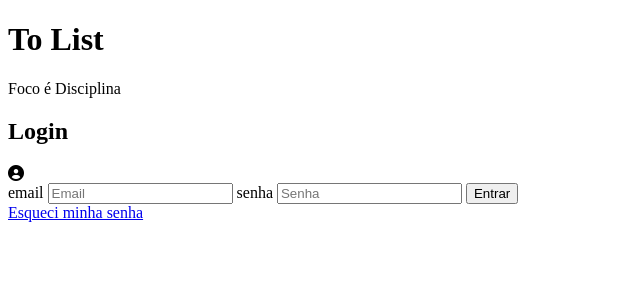
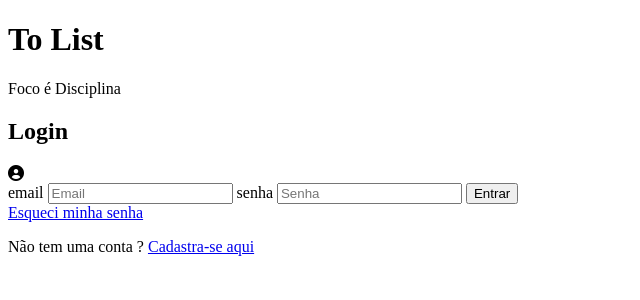
Before and after one commit to PhilipeMuzzi/SAAS---Desenvolvimento-de-trabalhos-Colaborativos, a Django app: page /login/ in a window 1280 px wide. Shown: the top 300 px of the page, without its empty margins (0-640 px from the left). Run offline with Django 4.2, Linux system fonts and the light colour scheme.

Commit message:
atualizao login

```diff
--- a/core/templates/registration/login.html
+++ b/core/templates/registration/login.html
@@ -5,7 +5,6 @@
   <meta charset="UTF-8">
   <meta name="viewport" content="width=device-width, initial-scale=1.0">
   <title>To List - Login</title>
-  <!-- Linkando o CSS -->
   <link rel="stylesheet" href="{% static 'accounts/css/styles.css' %}">
   <!-- Incluir Font Awesome -->
  <link rel="stylesheet" href="https://cdnjs.cloudflare.com/ajax/libs/font-awesome/6.0.0-beta3/css/all.min.css">
@@ -45,6 +44,11 @@
                 <p class="error">{{ error }}</p>
             {% endif %}
             <a href="#">Esqueci minha senha</a>
+
+            <div class="register-section">
+                <p> Não tem uma conta ? <a href="/cadastro/" class="register-link">Cadastra-se aqui</a></p>
+
+            </div>
         </div>
     </div>
 </body>
```
